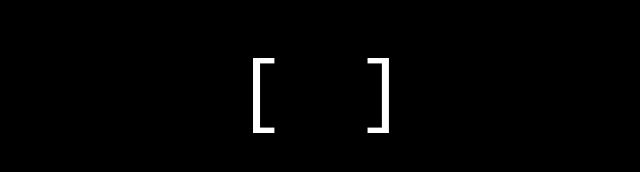
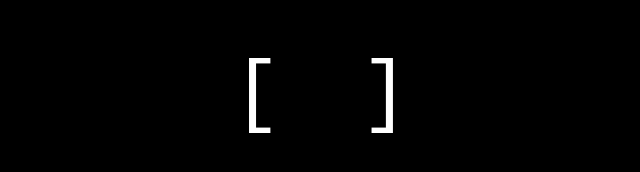
Before and after one commit to thesolver792/thesolver792.github.io, a plain HTML site: page index.html in a window 1280 px wide. Shown: the part 306-478 px from the top of the page, 319-959 px from the left. Drawn offline with Linux system fonts and the light colour scheme.

Commit message:
changed font to bebas neue

```diff
--- a/index.html
+++ b/index.html
@@ -5,6 +5,10 @@
   <meta name="viewport" content="width=device-width, initial-scale=1.0" />
   <title>Contact</title>
   <link rel="icon" type="image/png" href="favicon.png">
+
+  <!-- Load Bebas Neue -->
+  <link href="https://fonts.googleapis.com/css2?family=Bebas+Neue&display=swap" rel="stylesheet">
+
   <style>
     body {
       background: #000;
@@ -26,8 +30,9 @@
     }
 
     #email {
-      font-size: 1.5rem;
-      width: 5ch;      /* exactly 5 monospace characters */
+      font-family: 'Bebas Neue', sans-serif;  /* Use Bebas Neue */
+      font-size: 2.5rem;                      /* Larger so it's visible */
+      width: 5ch;                             /* exactly 5 monospace-like spaces when closed */
       text-align: center;
       overflow: hidden;
     }
```
